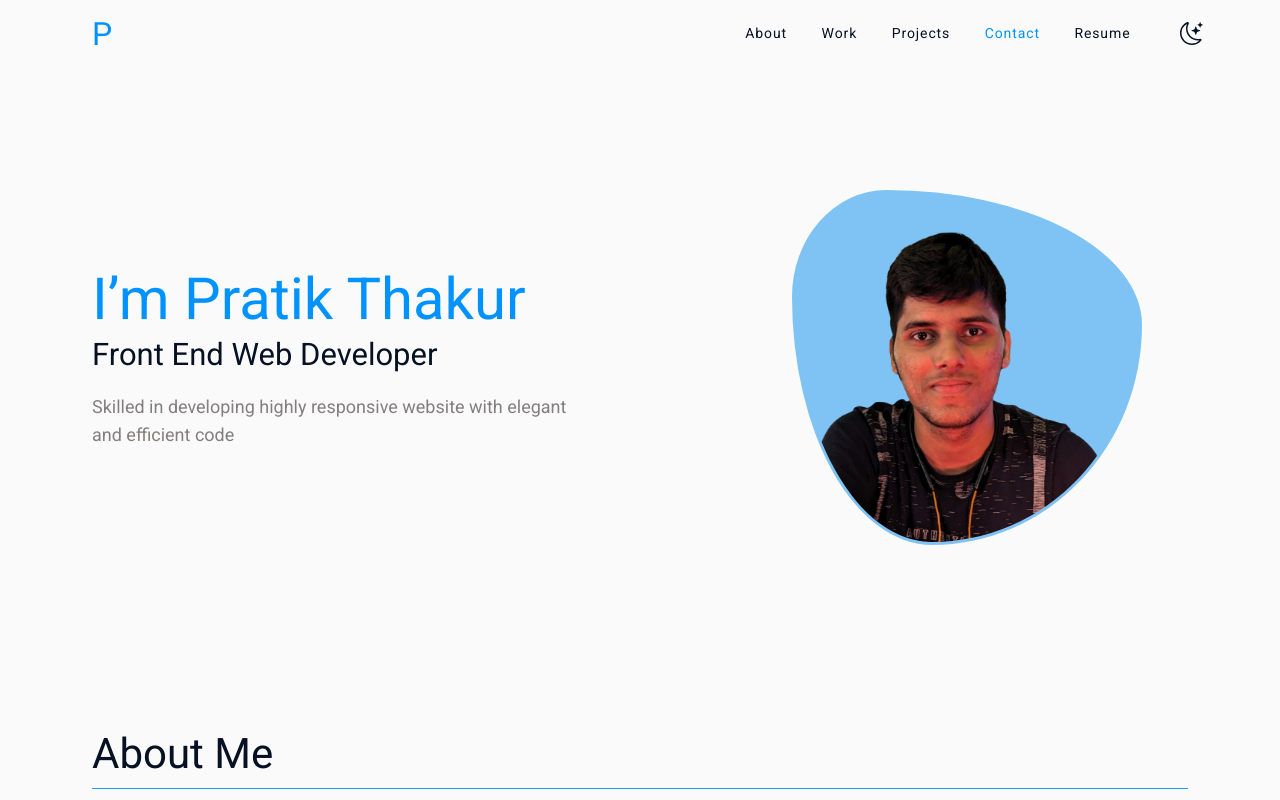
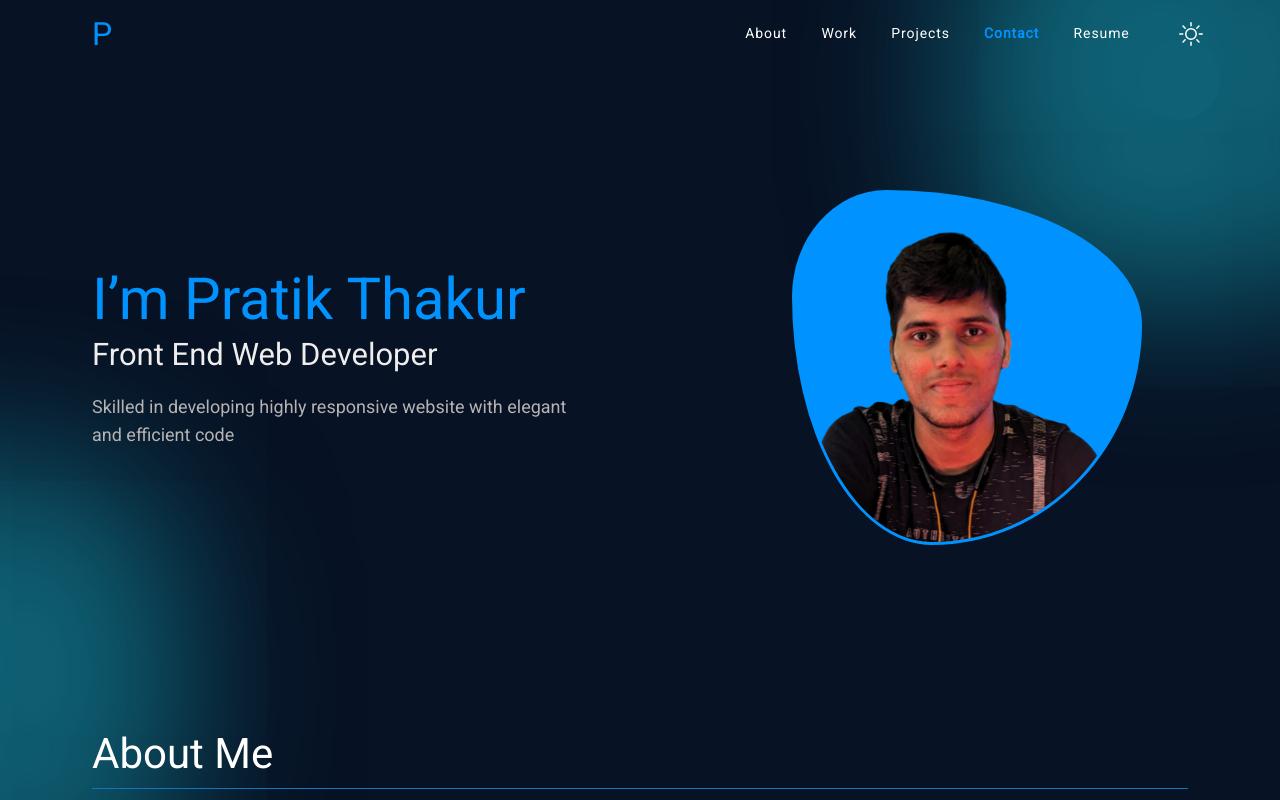
Before and after one commit to pratik1243/portfolio-app, a Next.js app: page / in a window 1280 px wide. Shown: the top 800 px of the page. Built offline with nearby package versions, Linux system fonts and the light colour scheme.

Commit message:
theme final changes

```diff
--- a/src/app/page.js
+++ b/src/app/page.js
@@ -10,21 +10,11 @@ import Contact from "../../components/Contact";
 
 export default function Home() {
 
-  const themeType = () => {
-    let hours = new Date().getHours()
-    let isDayTime = hours > 6 && hours < 20;
-    if(isDayTime === true){
-      return true
-    } else {
-      return false
-    }
-  };
-
   const [loader, setLoader] = useState(true);
   const [navBg, setNavBg] = useState(false);
   const [open, setOpen] = useState(false);
   const [activeSection, setActiveSection] = useState(0);
-  const [theme, setTheme] = useState(themeType());
+  const [theme, setTheme] = useState(false);
   const [trigger, setTrigger] = useState(false);
   const [trigger1, setTrigger1] = useState(false);
   const [trigger2, setTrigger2] = useState(false);
@@ -227,7 +217,7 @@ export default function Home() {
   return (
     <>
       {loader ? (
-        <div className={`loader-sec ${theme ? "light-loader-bg" : ""}`}>
+        <div className="loader-sec">
           <div className="loader-inner-sec">
             <h1 className="loader-txt">P</h1>
 
--- a/src/app/portfolio.css
+++ b/src/app/portfolio.css
@@ -1089,10 +1089,6 @@ body {
   box-shadow: 0px 0px 6px 0px rgb(190, 189, 189);
 }
 
-.light-loader-bg {
-  background-color: #fff !important;
-}
-
 .main-sec.light-theme .contact-list span {
   color: #061124 !important;
 }
```
